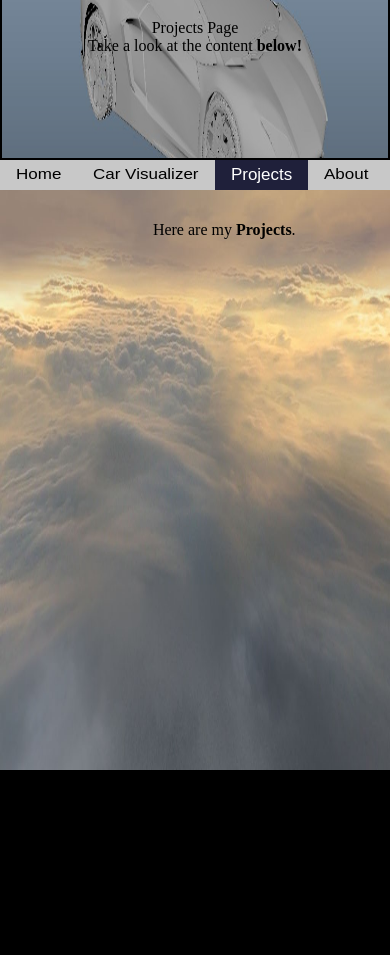
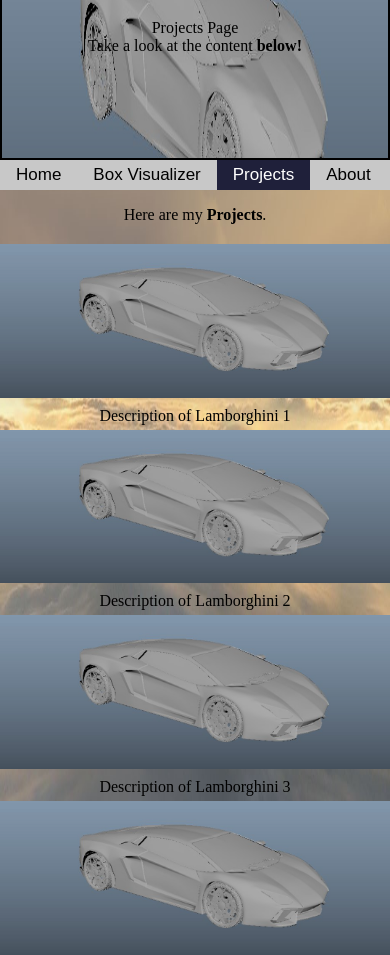
Before and after one commit to rsamanta1/demo, a plain HTML site: page projects.html in a window 390 px wide. Shown: the part 145-1100 px from the top of the page. Before the commit the page ends 915 px from the top, so only its background shows below. Drawn offline with Linux system fonts and the light colour scheme.

Commit message:
Add files via upload

```diff
--- a/projects.html
+++ b/projects.html
@@ -15,19 +15,51 @@
 
     <div id="navbar">
 
-            <ul class="topNav">
-                <li><a href="index.html">Home</a></li>
-                <li><a href="#Car Visualizer">Car Visualizer</a></li>
-                <li><a class="active" href="#Projects.html">Projects</a></li>
-                <li><a href="#About">About</a></li>
-            </ul>
+        <ul class="topNav">
+            <li><a href="index.html">Home</a></li>
+            <li><a href="boxvisualizer.html">Box Visualizer</a></li>
+            <li><a class="active" href="#Projects.html">Projects</a></li>
+            <li><a href="#About">About</a></li>
+        </ul>
     </div>
 
-    <div class="content" style="margin-left:15%; padding: 15px 15px; height: 550px;">
-
-
+    <div class="content" style="margin-left:0%; padding: 0px 0px; height: 20px">
         <p id="new">Here are my <b>Projects</b>.</p>
     </div>
+    <br />
+    <div class="responsive">
+        <div class="gallery">
+            <a target="_blank" href="lamborghini.png">
+                <img src="lamborghini.png" alt="Alternative name" width="600" height="400" />
+            </a>
+            <div class="desc">Description of Lamborghini 1</div>
+        </div>
+    </div>
+    <div class="responsive">
+        <div class="gallery">
+            <a target="_blank" href="lamborghini.png">
+                <img src="lamborghini.png" alt="Alternative name" width="600" height="400" />
+            </a>
+            <div class="desc">Description of Lamborghini 2</div>
+        </div>
+    </div>
+    <div class="responsive">
+        <div class="gallery">
+            <a target="_blank" href="lamborghini.png">
+                <img src="lamborghini.png" alt="Alternative name" width="600" height="400" />
+            </a>
+            <div class="desc">Description of Lamborghini 3</div>
+        </div>
+    </div>
+    <div class="responsive">
+        <div class="gallery">
+            <a target="_blank" href="lamborghini.png">
+                <img src="lamborghini.png" alt="Alternative name" width="600" height="400" />
+            </a>
+            <div class="desc">Description of Lamborghini 4</div>
+        </div>
+    </div>
+
     <script src="script.js"></script>
 </body>
 </html>
--- a/style.css
+++ b/style.css
@@ -22,23 +22,20 @@
         padding: 5px 16px;
         text-decoration: none;
         font-size: 17px;
-        transform: scale(1, .85);
     }
 
         #navbar a:hover {
             background-color: #555;
             color: white;
-            transform: scale(1, 1);
         }
 
         #navbar a.active {
             background-color: #1f203a;
             color: white;
-            transform: scale(1, 1);
         }
 
 .content {
-    padding: 5px;
+    padding: 0px;
 }
 
 .sticky {
@@ -109,7 +106,7 @@ p3 {
     text-align: left;
 }
 #img1 {
-    opacity:0;
+    opacity: 0;
     display: block;
     margin-left: auto;
     margin-right: auto;
@@ -117,3 +114,34 @@ p3 {
 .text-center {
     text-align: center;
 }
+
+div.gallery:hover {
+    background-color: rgba(55,55,55, 0.2);
+}
+div.gallery img {
+    width: 100%;
+    height: auto;
+}
+div.desc {
+    padding: 5px;
+    text-align: center;
+}
+.responsive {
+    padding: 0 0px;
+    float: left;
+    width: 24.99999%;
+    box-sizing: border-box;
+}
+
+@media only screen and (max-width: 700px) {
+    .responsive {
+        width: 49.99999%;
+        margin: 0px 0;
+    }
+}
+
+@media only screen and (max-width: 500px) {
+    .responsive {
+        width: 100%;
+    }
+}
```
Also changed, not shown: boxvisualizer.html (added, +85 -0 lines), index.html (+2 -2 lines).
